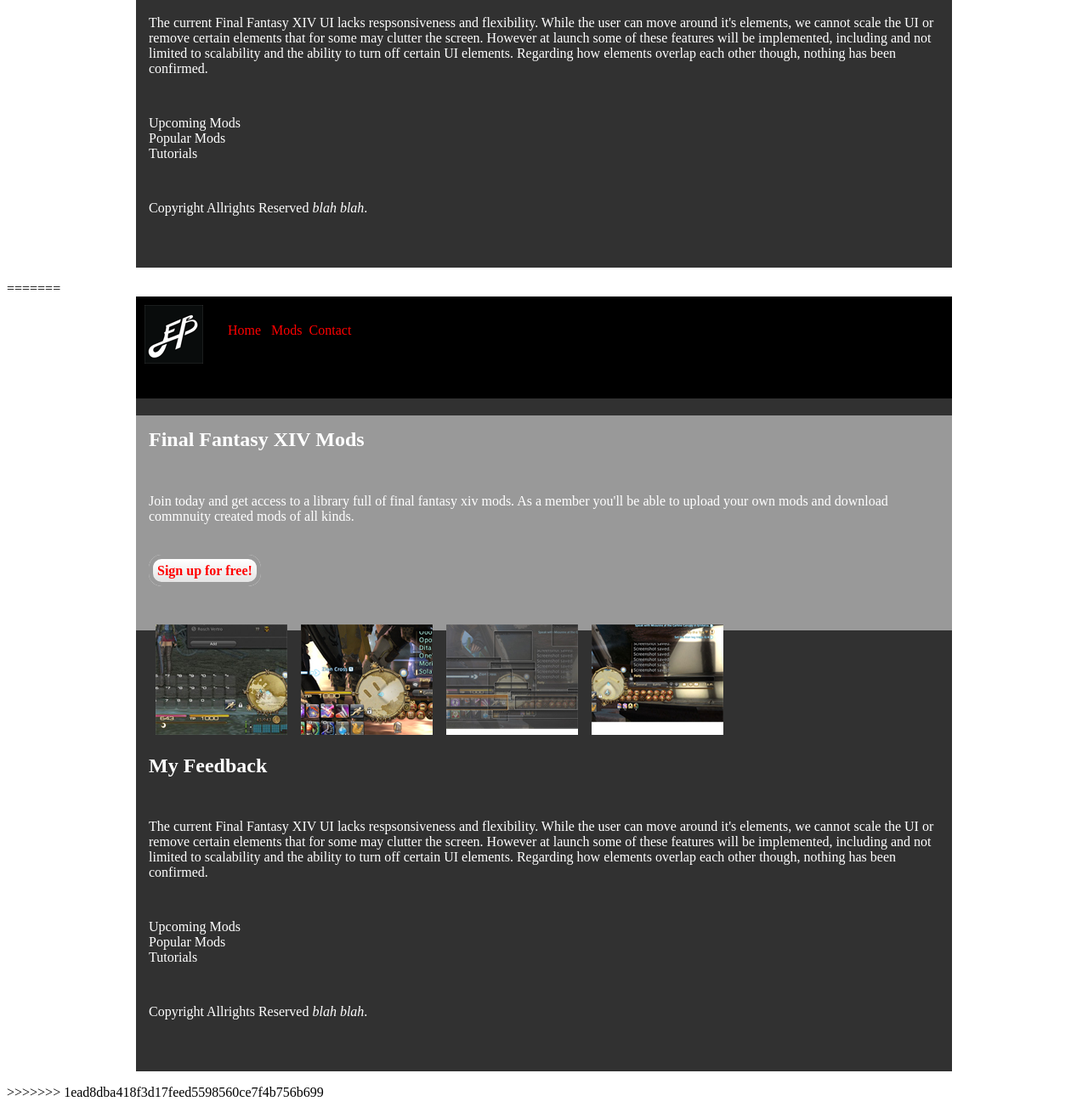
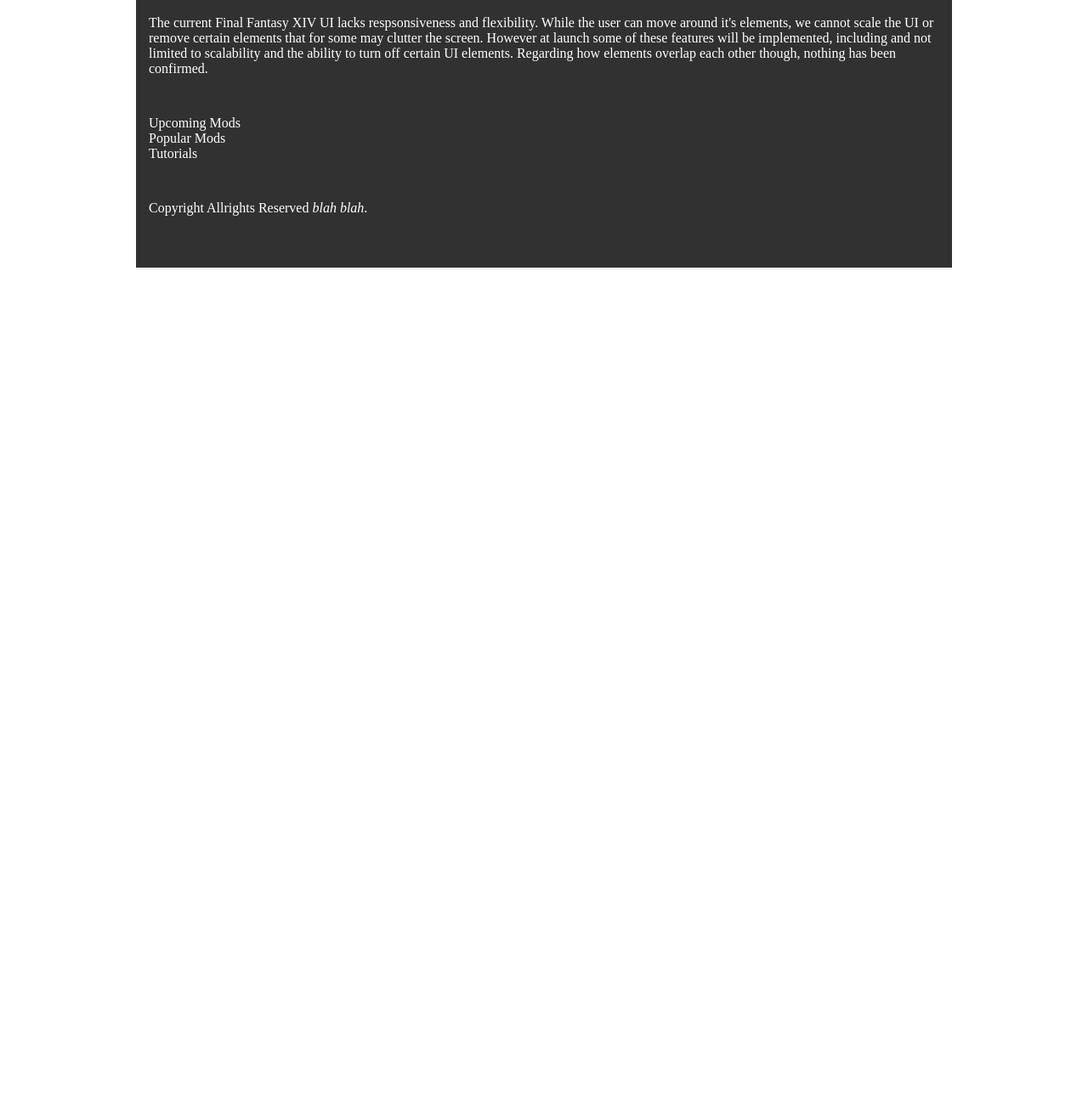
Before and after one commit to ebhemmanuel/wsdonline, a plain HTML site: page index.html in a window 1280 px wide. Shown: the part 606-1909 px from the top of the page at 85% size. After the commit the page ends 937 px from the top, so only its background shows below. Drawn offline with Linux system fonts and the light colour scheme.

Commit message:
Fixing what github messed up

```diff
--- a/index.html
+++ b/index.html
@@ -74,84 +74,4 @@
 		</div> <!-- close wrapper -->
 
 	</body>
-
-=======
-<!DOCTYPE HTML>
-<html lang="en">
-	<head>
-		<title>XIV Mods</title>
-		<meta charset="UTF-8"/>
-		<link rel="stylesheet" type="text/css" href="css/mystyle.css">
-	</head>
-
-		<body>
-			<div id="wrapper"> <!--Wrapper Start-->
-	<header>
-
-			<nav>
-				<img class="logo" src="images/logo.gif" alt="logo"><ul>
-
-			<!--Logo has been added, bigger version of it though for responsiveness-->  <li><a href="#" title="Back home!">Home</a></li> <li><a href="#" title="You know want to mod it.">Mods</a></li><li><a href="#" title="Get a hold of me... not really I need the money.">Contact</a></li>
-
-				</ul>
-			</nav>
-	</header>
-
-
-
-		<section>
-
-
-			<h1>Final Fantasy XIV Mods</h1>
-
-			<p>Join today and get access to a library full of final fantasy xiv mods. As a member you'll be able to upload your own mods and download commnuity created mods of all kinds.</p>
-
-			<p>
-			<span id="cta"><a href="#" title="Sign up today!"><strong>Sign up for free!</strong></a></span>
-			</p>
-
-		<div id="gallery">	<!--Gallery Start-->
-
-			<ul>
-				<li><img src="images/defaultui1.jpg" alt="Default UI look. Slightly modded."/></li>
-
-				<li><img src="images/notdefault.jpg" alt="What it should look like...sorta."/></li>
-
-				<li><img src="images/settingsui.jpg" alt="UI Settings."/></li>
-				<li><img src="images/customui.jpg"></li>
-			</ul>
-
-		</div>	<!--Gallery End-->
-
-		</section>
-
-			<article> <!--Going to add actual feed back of the current UI for the game-->
-
-			<h2>My Feedback</h2>
-
-					<p>The current Final Fantasy XIV UI lacks respsonsiveness and flexibility. While the user can move around it's elements, we cannot scale the UI or remove certain elements that for some may clutter the screen. However at launch some of these features will be implemented, including and not limited to scalability and the ability to turn off certain UI elements. Regarding how elements overlap each other though, nothing has been confirmed. </p>
-
-			</article>
-
-				<aside> <!--Sidebar... Which I wish I didn't need to use...-->
-
-					<ul> <!--Thumbnail List Start-->
-
-						<li>Upcoming Mods</li><li>Popular Mods</li><li>Tutorials</li>
-
-					</ul> <!--Thumnail List End-->
-
-			</aside>
-
-		<footer>
-				<!--Include three columns as a site description here-->
-				<p>Copyright Allrights Reserved <em>blah blah</em>.<p>
-
-		</footer>
-
-		</div> <!-- close wrapper -->
-
-	</body>
-
->>>>>>> 1ead8dba418f3d17feed5598560ce7f4b756b699
 </html>
```
